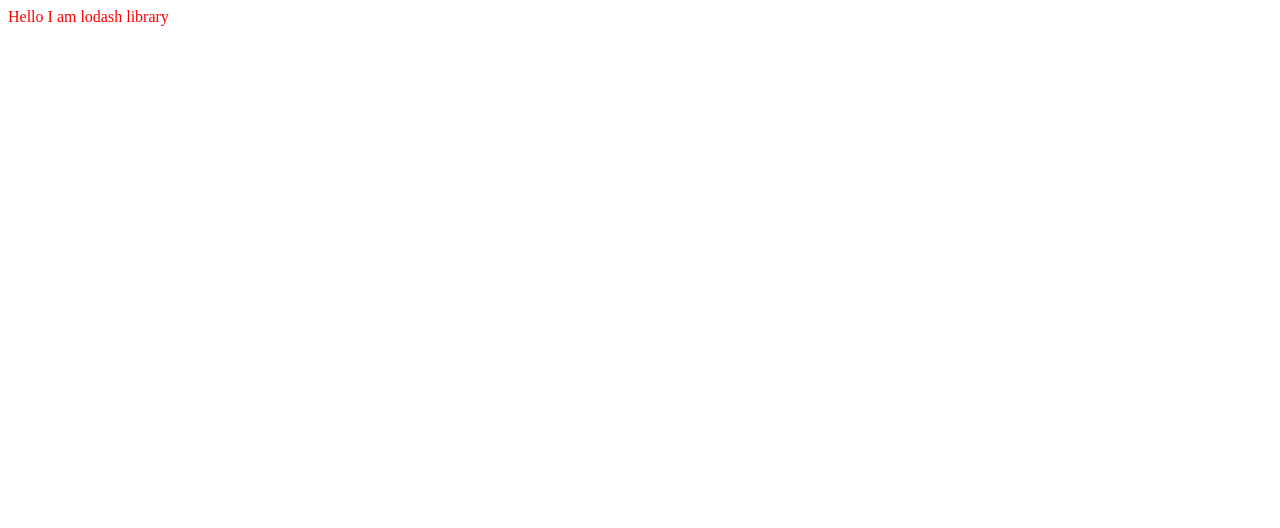
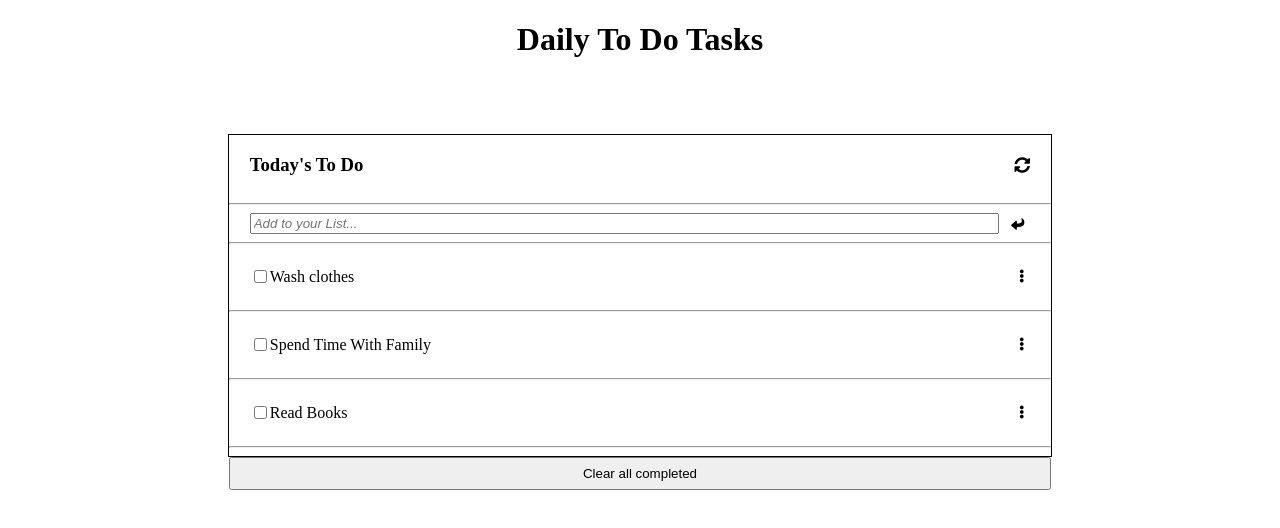
Before and after one commit to faizi2500/To-Do-List, a website built with webpack: page src/index.html in a window 1280 px wide. Built offline with nearby package versions, Linux system fonts and the light colour scheme.

Commit message:
Add html, css and javascript inside the src folder

```diff
--- a/src/index.html
+++ b/src/index.html
@@ -3,9 +3,31 @@
 <head>
   <meta charset="UTF-8">
   <meta name="viewport" content="width=device-width, initial-scale=1.0">
-  <title>Wbpack Exercise<</title>
+  <link rel="stylesheet" href="https://use.fontawesome.com/releases/v5.15.4/css/all.css" integrity="sha384-DyZ88mC6Up2uqS4h/KRgHuoeGwBcD4Ng9SiP4dIRy0EXTlnuz47vAwmeGwVChigm" crossorigin="anonymous">
+  <title>Daily To-Do List</title>
 </head>
+
 <body>
+  <h1> Daily To Do Tasks</h1>
+  <div class="container">
+    <div class="heading-box">
+      <h3 class="container-heading">Today's To Do</h3>
+      <i class="fas fa-sync-alt"></i>
+    </div>
+    <hr>
+    <div class="input-box">
+      <form action="" class="input-form" id="my-form">
+        <input type="text" class="input-task" id="task" placeholder="Add to your List...">
+        <button type="submit" class="submit-task" id="enter-task"><i class="fas fa-reply"></i></button>
+      </form>
+    </div>
+    <hr>
+    <div class="list" id="all-tasks">
 
+    </div>
+  </div>
+  <div class="clear-btn">
+    <button type="button"  id ="all-completed">Clear all completed</button>
+  </div>
 </body>
 </html>
--- a/src/index.js
+++ b/src/index.js
@@ -1,14 +1,70 @@
-import _ from 'lodash';
 import './style.css';
 
+const body = document.getElementsByTagName('body');
+const form = document.getElementById('my-form');
+const taskName = document.getElementById('my-form');
+const allTasks = document.getElementById('all-tasks');
+const refresh = document.querySelector('fa-sync-alt');
+const insert = document.getElementById('enter-task');
+const addTask = document.getElementById('task');
+const clear = document.getElementById('all-completed');
 
-function component() {
-  const element = document.createElement('div');
+const taskList = [
+  {
+    description: 'Wash clothes',
+    completed: false,
+    id: 0,
+  },
+  {
+    description: 'Spend Time With Family',
+    completed: false,
+    id: 1,
+  },
+  {
+    description: 'Read Books',
+    completed: false,
+    id: 2,
+  },
+];
 
-  // Lodash now imported by this script
-  element.innerHTML = _.join(['Hello', 'I am lodash library'], ' ');
-  element.classList.add('hello');
-  return element;
-}
+const displayTasks = () => {
+  allTasks.innerHTML = '';
+  for (let i = 0; i < taskList.length; i++) {
+    const each = taskList[i];
+    const list = `<div class="eachTask">
+      <div class="group-list">
+      <input type="checkbox" class="box" id="list-box" name="list-box">
+        <p class="task-name">${each.description}</p>
+      </div>
+      <button class="menu-icon" id="${each.id}"><i class="fas fa-ellipsis-v"></i></button>
+    </div>
+    <hr>`;
 
-document.body.appendChild(component());
+
+    allTasks.innerHTML += list;
+  }
+};
+
+// Add tasks to the taskList array.
+const addTaskList = () => {
+  const description = addTask.value;
+  const completed = false;
+  if (description === '') {
+    addTask.setAttribute('required', '');
+    addTask.style.border = 'thin solid red';
+  } else {
+    const id = taskList.length;
+    const task = { description, completed, id };
+    taskList.push(task);
+    addTask.style.border = 'thin solid black';
+    displayTasks();
+  }
+  form.reset();
+};
+
+insert.addEventListener('click', (e) => {
+  e.preventDefault();
+  addTaskList();
+});
+
+window.onload = displayTasks();
--- a/src/style.css
+++ b/src/style.css
@@ -1,8 +1,82 @@
-.hello {
-  color: red;
+h1 {
+  text-align: center;
+  margin-bottom: 6%;
 }
 
-h1 {
-  color: bisque;
+.container {
+  width: 65%;
+  height: auto;
   border: 1px solid black;
+  margin: 0 auto;
+
 }
+
+.heading-box {
+  display: flex;
+  justify-content: space-between;
+  align-items: center;
+  margin-inline: 2.5% ;
+}
+
+.container-heading {
+  font-weight: 600;
+}
+
+.input-form {
+  display: flex;
+  justify-content: space-between;
+  margin-inline: 2.5%;
+}
+
+.input-task {
+  width: 95%;
+}
+.input-task::placeholder {
+  font-style: italic;
+}
+
+.fa-reply {
+  transform: scaleY(-1);
+  cursor: pointer;
+}
+
+.submit-task {
+  background-color: transparent;
+  border: transparent;
+}
+
+.fa-sync-alt {
+  cursor: pointer;
+}
+
+.clear-btn {
+  width: 65%;
+  margin: 0 auto;
+  text-align: center;
+  font-weight: lighter;
+}
+
+#all-completed {
+  width: 100%;
+  height: 33px;
+  font-weight: 300;
+}
+
+.eachTask {
+  margin-inline: 2.5%;
+  display: flex;
+  justify-content: space-between;
+  align-items: center;
+}
+
+.group-list {
+  width: 70%;
+  display: flex;
+  justify-content: flex-start;
+  align-items: center;
+}
+
+.menu-icon {
+  background: transparent;
+  border: none;
+}
```
